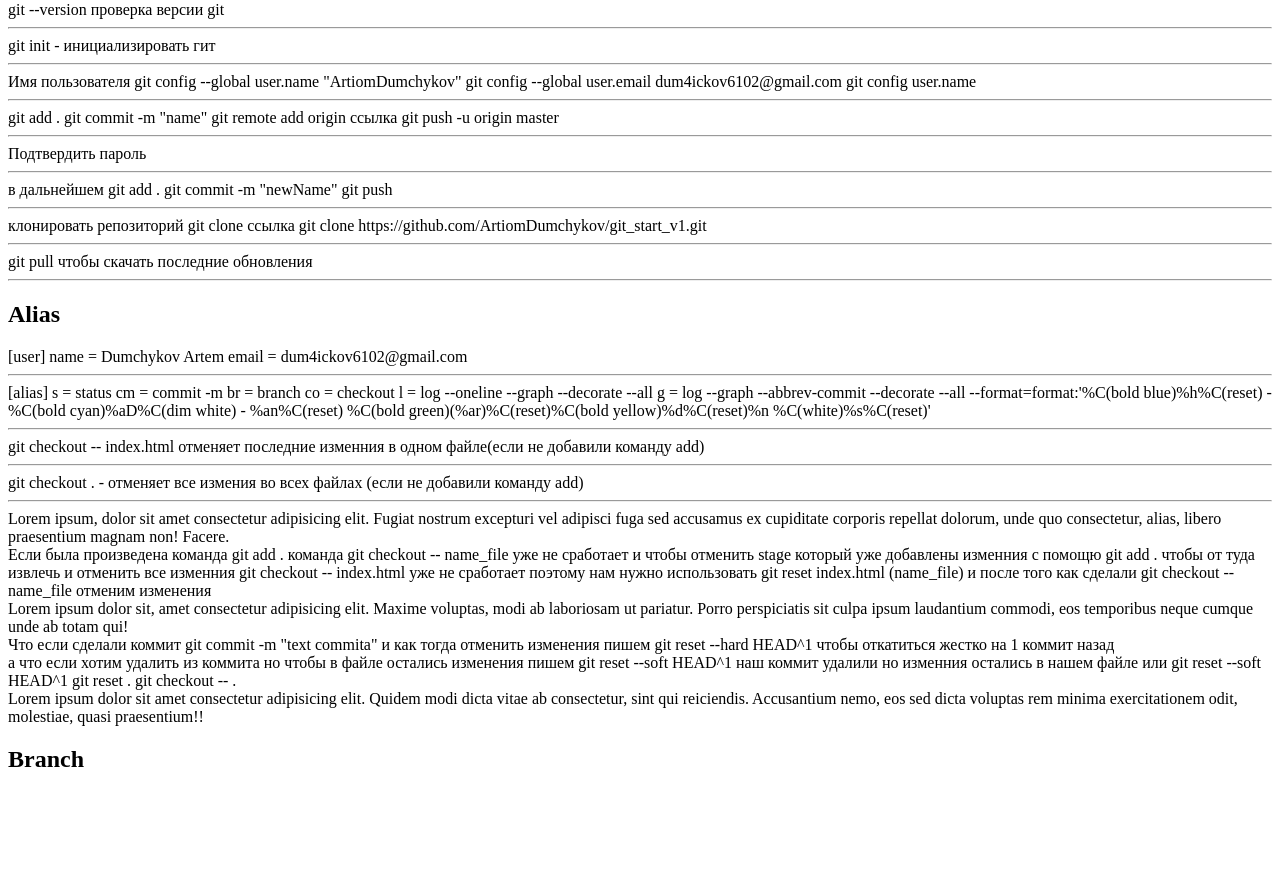
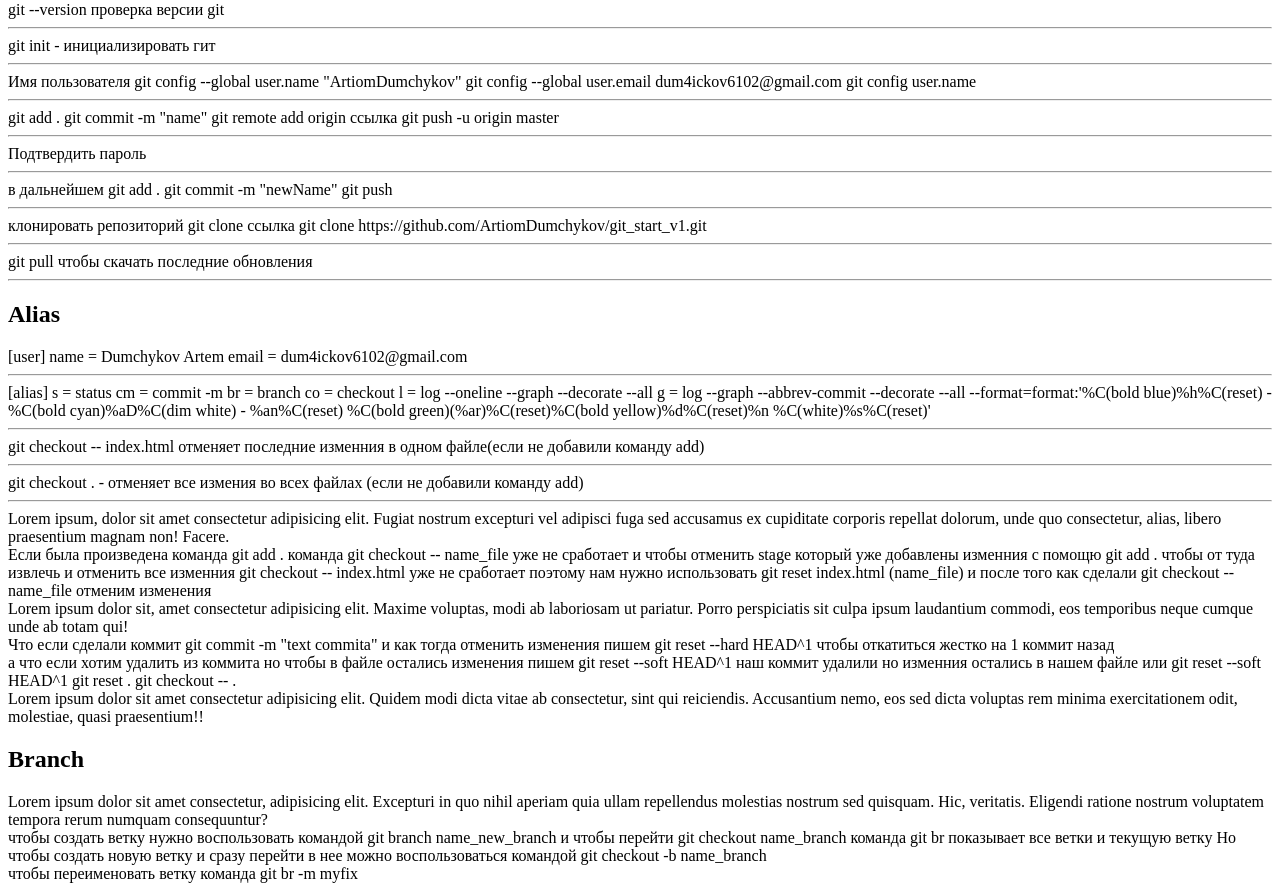
Before and after one commit to ArtiomDumchykov/git_start_v1, a plain HTML site: page index.html in a window 1280 px wide. Shown: the part 79-970 px from the top of the page. Before the commit the page ends 872 px from the top, so only its background shows below. Drawn offline with Linux system fonts and the light colour scheme.

Commit message:
branches 1

```diff
--- a/index.html
+++ b/index.html
@@ -101,6 +101,23 @@
         </section>
         <section>
             <h2>Branch</h2>
+            <div>
+                Lorem ipsum dolor sit amet consectetur, adipisicing elit. Excepturi in quo nihil aperiam quia ullam repellendus molestias nostrum sed quisquam. Hic, veritatis. Eligendi ratione nostrum voluptatem tempora rerum numquam consequuntur?
+            </div>
+            <div>
+                чтобы создать ветку  нужно воспользовать командой
+                git branch name_new_branch
+                и чтобы перейти git checkout name_branch
+
+                команда git br показывает все ветки и текущую ветку
+
+                Но чтобы создать новую ветку и сразу перейти в нее можно воспользоваться командой
+                git checkout -b name_branch
+            </div>
+            <div>
+                чтобы переименовать ветку команда
+                git br -m myfix
+            </div>
         </section>
     </div>
 
```
